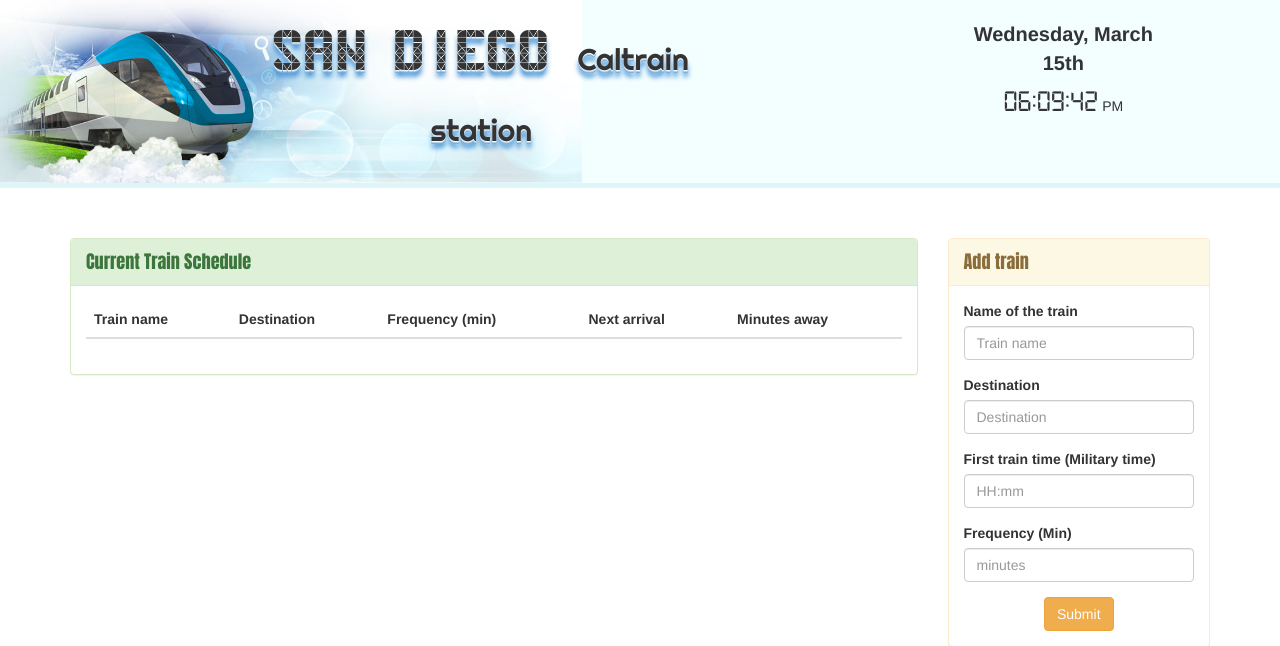
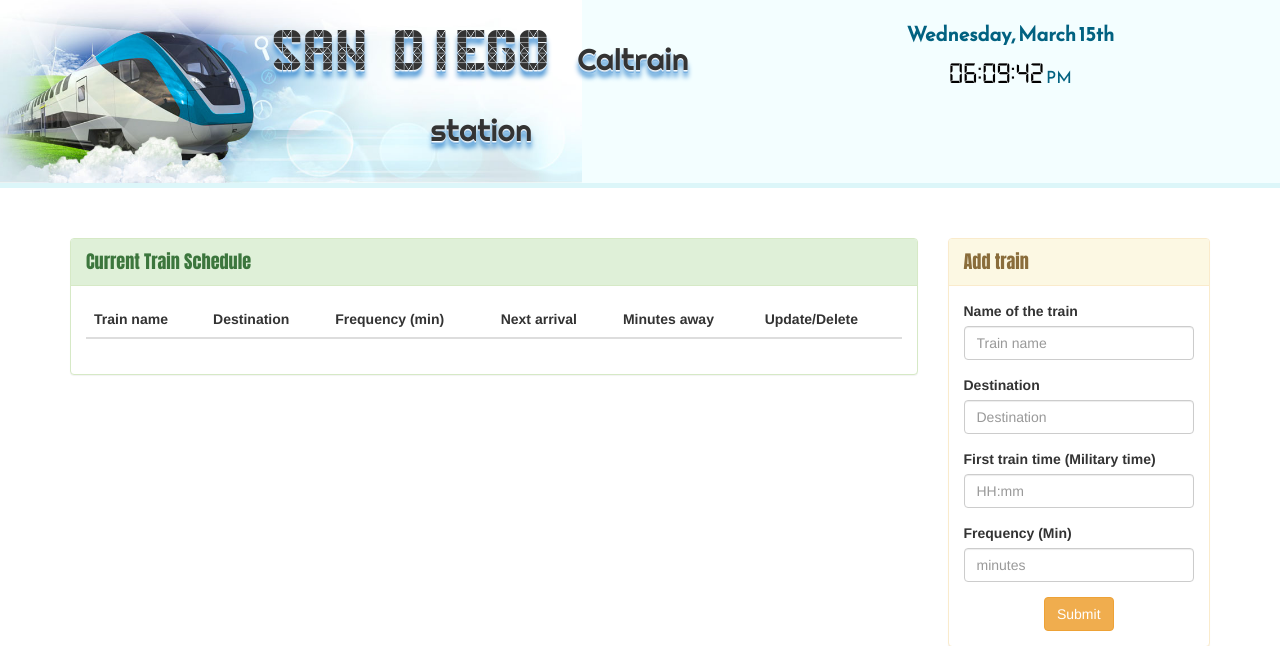
Before and after one commit to radhika-sivarajan/TrainScheduler, a PHP site: page / in a window 1280 px wide. Shown: the top 646 px of the page. Run offline with PHP 8.4, Linux system fonts and the light colour scheme; lists and menus that the app fills with data are empty; some libraries are stand-ins or nearby versions.

Commit message:
css changes

```diff
--- a/assets/css/styles.css
+++ b/assets/css/styles.css
@@ -29,9 +29,17 @@
 	font-size: 130%;
 }
 
+.current-time {
+	text-shadow: 0 0 1px #fff;
+	font-family: 'Reem Kufi', sans-serif;
+	font-size: 120%;
+	color: #016281;
+}
+
 .time {
 	font-family: "digital", sans-serif;
 	font-size: 30px;
+	color: black;
 }
 
 .day {
--- a/index.html
+++ b/index.html
@@ -9,7 +9,7 @@
 
 	<!-- Bootstrap CDN links. -->
   	<link rel="stylesheet" href="https://maxcdn.bootstrapcdn.com/bootstrap/3.3.7/css/bootstrap.min.css">
-  	<link href="https://fonts.googleapis.com/css?family=Righteous" rel="stylesheet">
+  	<link href="https://fonts.googleapis.com/css?family=Righteous|Reem+Kufi" rel="stylesheet">
 
   	<!-- Firebase Reference -->
     <script src="https://www.gstatic.com/firebasejs/3.7.0/firebase.js"></script>
@@ -26,8 +26,10 @@
 
 	<!-- Title of the site -->
 	<div class="row header">
-		<div class="col-md-5 col-md-offset-2  text-center heading">San Diego <span> Caltrain station</span> </div>
-		<div class="col-md-2 col-md-offset-2 current-time text-center"></div>
+		<div class="col-md-5 col-md-offset-2  text-center heading">
+			San Diego <span> Caltrain station</span>
+		</div>
+		<div class="col-md-3 col-md-offset-1 text-center current-time"></div>
 	</div>
 </div>
 
@@ -47,6 +49,7 @@
 					        <th>Frequency (min)</th>
 					        <th>Next arrival</th>
 					        <th>Minutes away</th>
+					        <th colspan="2">Update/Delete</th>
 					      </tr>
 					    </thead>
 					    <tbody>
```
